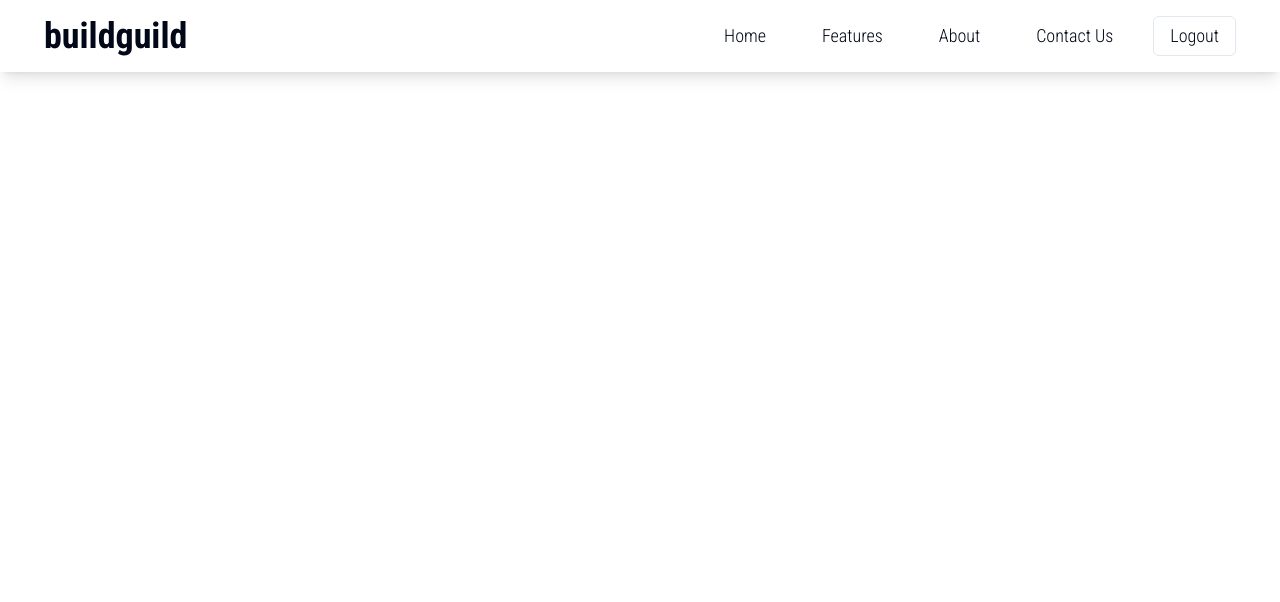
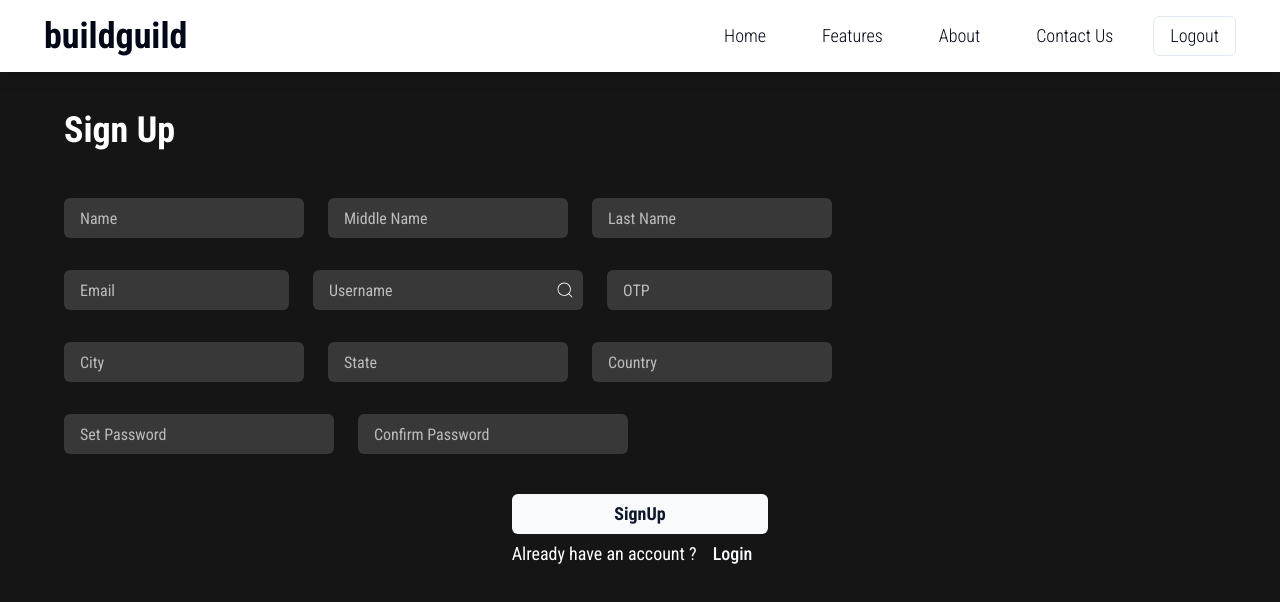
Before and after one commit to RiteshBorse/buildguild, a React (Vite) app in the folder frontend/: page /signup in a window 1280 px wide. Shown: the top 602 px of the page. Built offline with nearby package versions, Linux system fonts and the light colour scheme.

Commit message:
Signup Page UI done

```diff
--- a/frontend/package.json
+++ b/frontend/package.json
@@ -13,10 +13,12 @@
     "@radix-ui/react-slot": "^1.1.0",
     "class-variance-authority": "^0.7.0",
     "clsx": "^2.1.1",
+    "input-otp": "^1.2.4",
     "lucide-react": "^0.428.0",
     "next-themes": "^0.3.0",
     "react": "^18.3.1",
     "react-dom": "^18.3.1",
+    "react-icons": "^5.3.0",
     "sonner": "^1.5.0",
     "tailwind-merge": "^2.5.2",
     "tailwindcss-animate": "^1.0.7"
--- a/frontend/pages/Signup.jsx
+++ /dev/null
@@ -1,9 +0,0 @@
-import React from 'react'
-
-const Signup = () => {
-  return (
-    <div>Signup</div>
-  )
-}
-
-export default Signup
--- a/frontend/src/App.jsx
+++ b/frontend/src/App.jsx
@@ -1,10 +1,11 @@
 import React from 'react'
 import Navbar from './components/Navbar'
-
+import Signup from './pages/Signup'
 const App = () => {
   return (
     <div>
       <Navbar auth={true}/>
+       <Signup/>
     </div>
   )
 }
--- a/frontend/src/components/Navbar.jsx
+++ b/frontend/src/components/Navbar.jsx
@@ -3,7 +3,7 @@ import { Button } from './ui/button'
 const Navbar = ({auth}) => {
   const user = auth;
   return (
-    <div className='font-roboto flex items-center h-fit w-full justify-between px-11 py-4 shadow-lg'>
+    <div className='font-roboto flex items-center h-fit w-full justify-between px-11 py-4 shadow-lg fixed top-0 left-0 right-0 bg-white'>
         <h1 className='text-4xl font-bold'>buildguild</h1>
         <div className='flex text-xl items-center gap-6'>
             <Button className='text-lg font-light' variant="ghost">Home</Button>
--- /dev/null
+++ b/frontend/src/components/ui/input.jsx
@@ -0,0 +1,19 @@
+import * as React from "react"
+
+import { cn } from "@/lib/utils"
+
+const Input = React.forwardRef(({ className, type, ...props }, ref) => {
+  return (
+    (<input
+      type={type}
+      className={cn(
+        "outline-none bg-[#383838] w-[270px] rounded-md h-10 text-white placeholder:text-[#BCBCBC] pl-4",
+        className
+      )}
+      ref={ref}
+      {...props} />)
+  );
+})
+Input.displayName = "Input"
+
+export { Input }
--- a/frontend/src/index.css
+++ b/frontend/src/index.css
@@ -3,6 +3,10 @@
 @tailwind base;
 @tailwind components;
 @tailwind utilities;
+
+body{
+  font-family: "Roboto Condensed", sans-serif;
+}
 
 @layer base {
   :root {
--- /dev/null
+++ b/frontend/src/pages/Signup.jsx
@@ -0,0 +1,55 @@
+import React from "react";
+import { Input } from "@/components/ui/input";
+import { CiSearch } from "react-icons/ci";
+import { Button } from "@/components/ui/button";
+import { toast } from "sonner";
+
+const Signup = () => {
+  return (
+    <>
+      <div className="h-screen px-16 py-10 w-full mt-[70px] bg-[#151515] text-white flex flex-col gap-10">
+        <h1 className="text-4xl font-bold ">Sign Up</h1>
+        <div className="flex justify-around self-start gap-8 w-2/3 mt-2 flex-col">
+          <div className="flex gap-6">
+            <Input placeholder="Name" />
+            <Input placeholder="Middle Name" />
+            <Input placeholder="Last Name" />
+          </div>
+          <div className="flex gap-6">
+            <Input type="email" placeholder="Email" />
+            <div className="flex items-center relative">
+              <Input placeholder="Username" />
+              <CiSearch className="text-white h-full rounded-md w-9 p-2 absolute self-center right-0 hover:bg-[#2c2c2c]" />
+            </div>
+            <Input placeholder="OTP" />
+          </div>
+          <div className="flex gap-6">
+            <Input placeholder="City" />
+            <Input placeholder="State" />
+            <Input placeholder="Country" />
+          </div>
+          <div className="flex gap-6 self-start">
+            <Input type="password" placeholder="Set Password"></Input>
+            <Input type="password" placeholder="Confirm Password"></Input>
+          </div>
+        </div>
+        <div className="flex flex-col self-center">
+          <Button
+            className="dark font-bold text-lg"
+            onClick={() => toast.success("Account created Successfully")}
+          >
+            SignUp
+          </Button>
+          <p className="text-lg">
+            Already have an account ?
+            <Button className="dark text-lg" variant="link">
+              Login
+            </Button>
+          </p>
+        </div>
+      </div>
+    </>
+  );
+};
+
+export default Signup;
```
Also changed, not shown: 1 other file (tests, documents, lock files or other folders).
